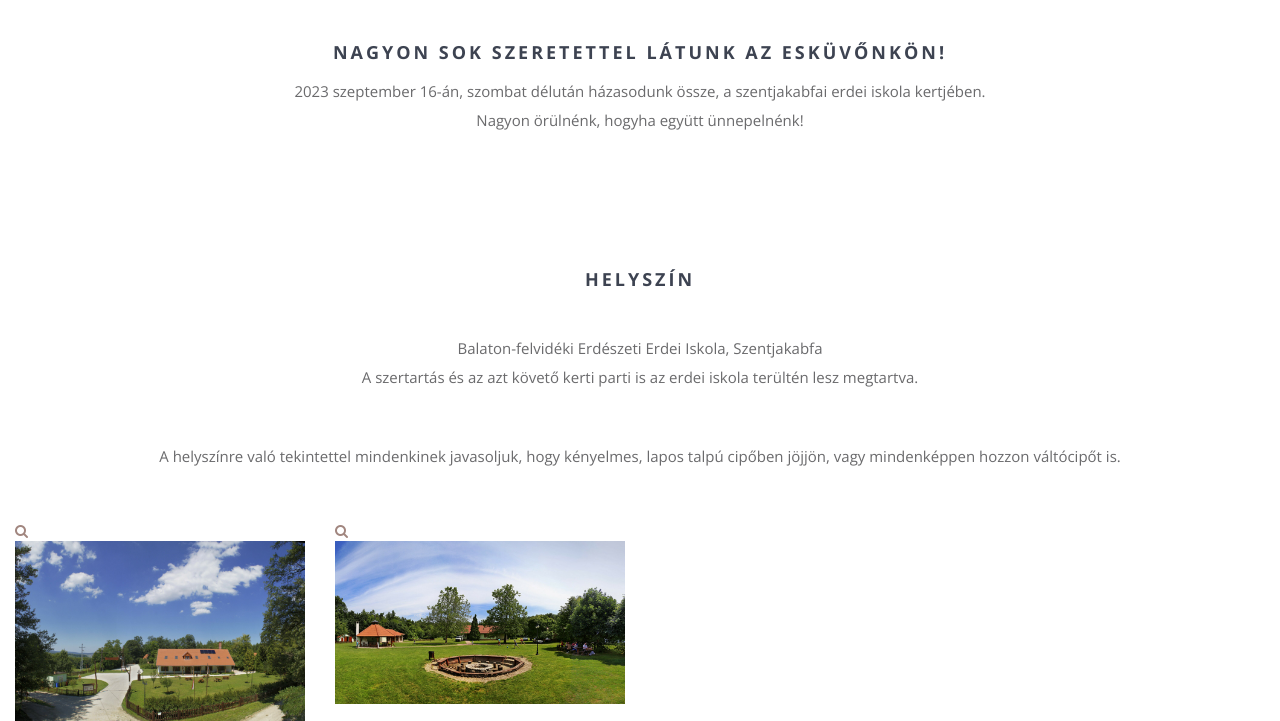
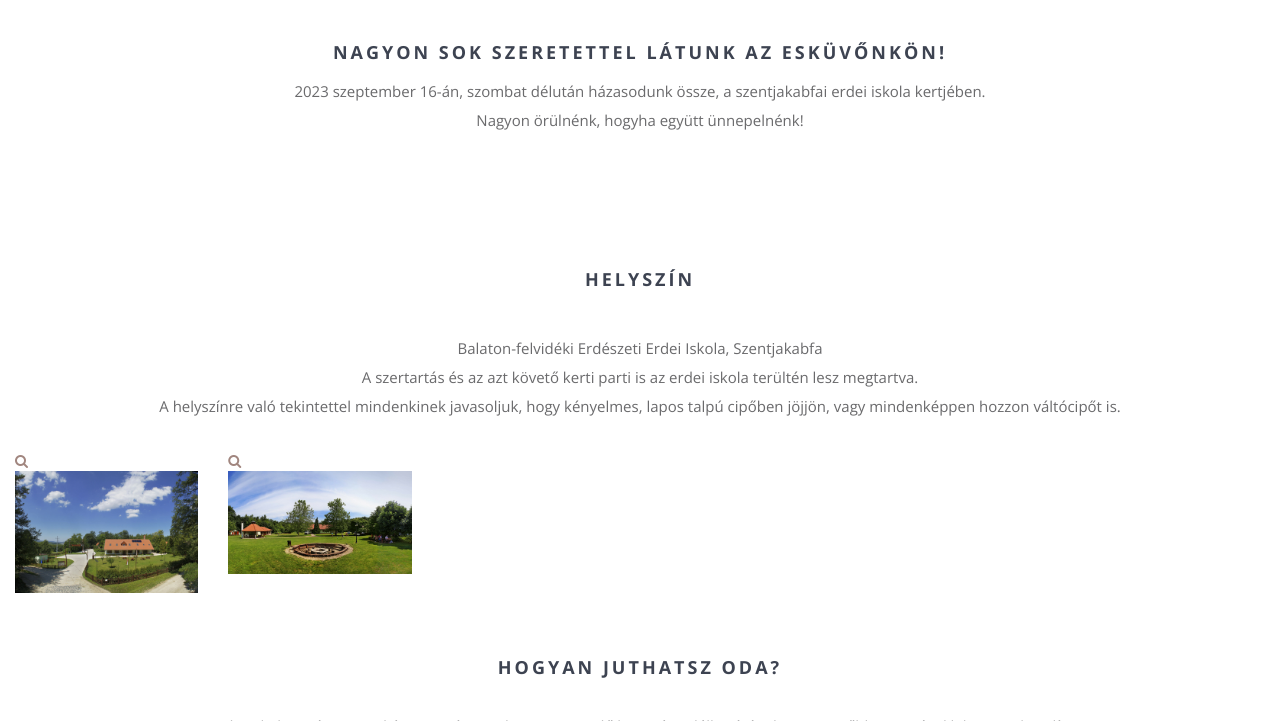
Before and after one commit to annaesbalazs/eskuvo, a website: page index.html in a window 1280 px wide. Shown: the part 772-1493 px from the top of the page. Drawn offline with nearby package versions, Linux system fonts and the light colour scheme; some packages are replaced by stand-ins of ours; files whose address does not match are found by name.

Commit message:
Fix Helyszín text positioning

```diff
--- a/index.html
+++ b/index.html
@@ -126,23 +126,17 @@
             <div class="col-md-12 text-center">
                 <h3 class="header">Helyszín</h3>
                 <p>Balaton-felvidéki Erdészeti Erdei Iskola, Szentjakabfa <br>
-                    A szertartás és az azt követő kerti parti is az erdei iskola terültén lesz megtartva. </p>
-            </div>
-        </div>
-        <div class="row">
-            <div class="col-md-3 hidden-sm hidden-xs"><img src="" class="wp1"></div>
-            <div class="col-md-12">
-                <p>
+                    A szertartás és az azt követő kerti parti is az erdei iskola terültén lesz megtartva.<br>
                     A helyszínre való tekintettel mindenkinek javasoljuk, hogy kényelmes, lapos talpú cipőben jöjjön, vagy mindenképpen hozzon váltócipőt is.
                 </p>
             </div>
-            <div class="col-md-3 hidden-sm hidden-xs"><img src="" class="wp2"></div>
         </div>
+
 
     </div>
     <div class="container-fluid">
         <div class="row">
-            <div class="col-sm-3">
+            <div class="col-md-2">
                 <a class="fancybox" rel="group" href="img/erdei_iskola.jpg">
                     <div class="img-wrap">
                         <div class="overlay">
@@ -152,7 +146,7 @@
                     </div>
                 </a>
             </div>
-            <div class="col-sm-3">
+            <div class="col-md-2">
                 <a class="fancybox" rel="group" href="img/erdei_iskola_1.jpg">
                     <div class="img-wrap">
                         <div class="overlay">
```
